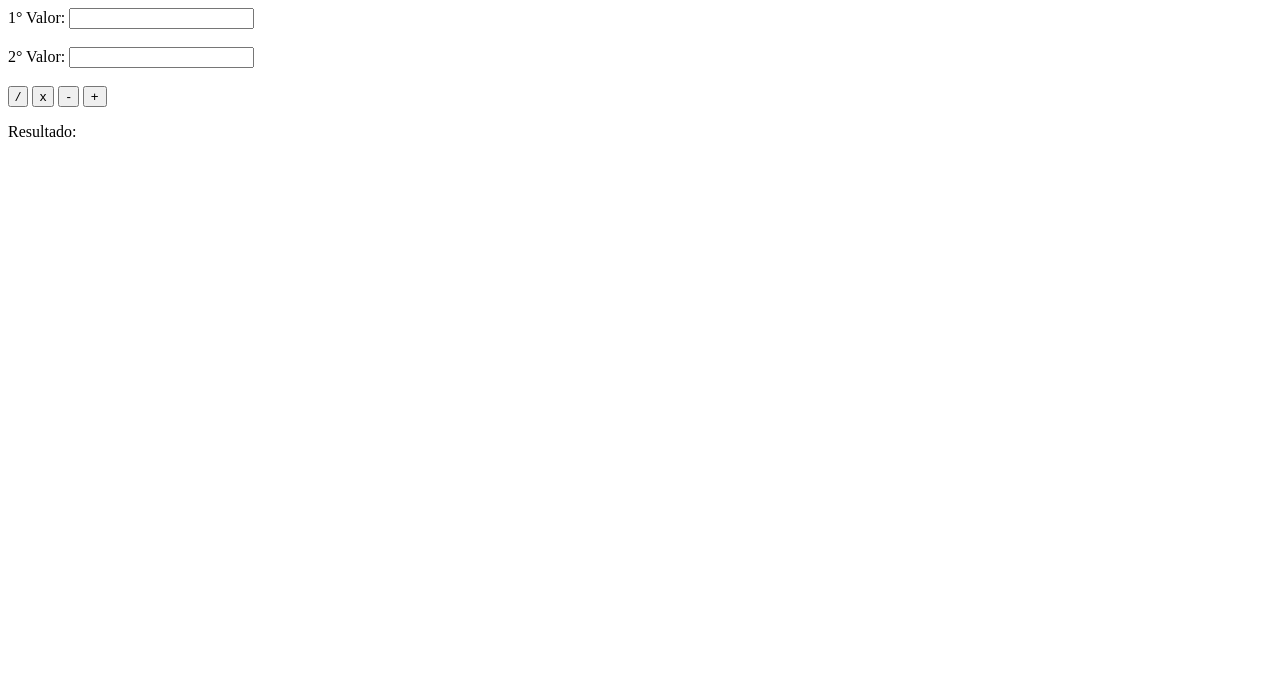
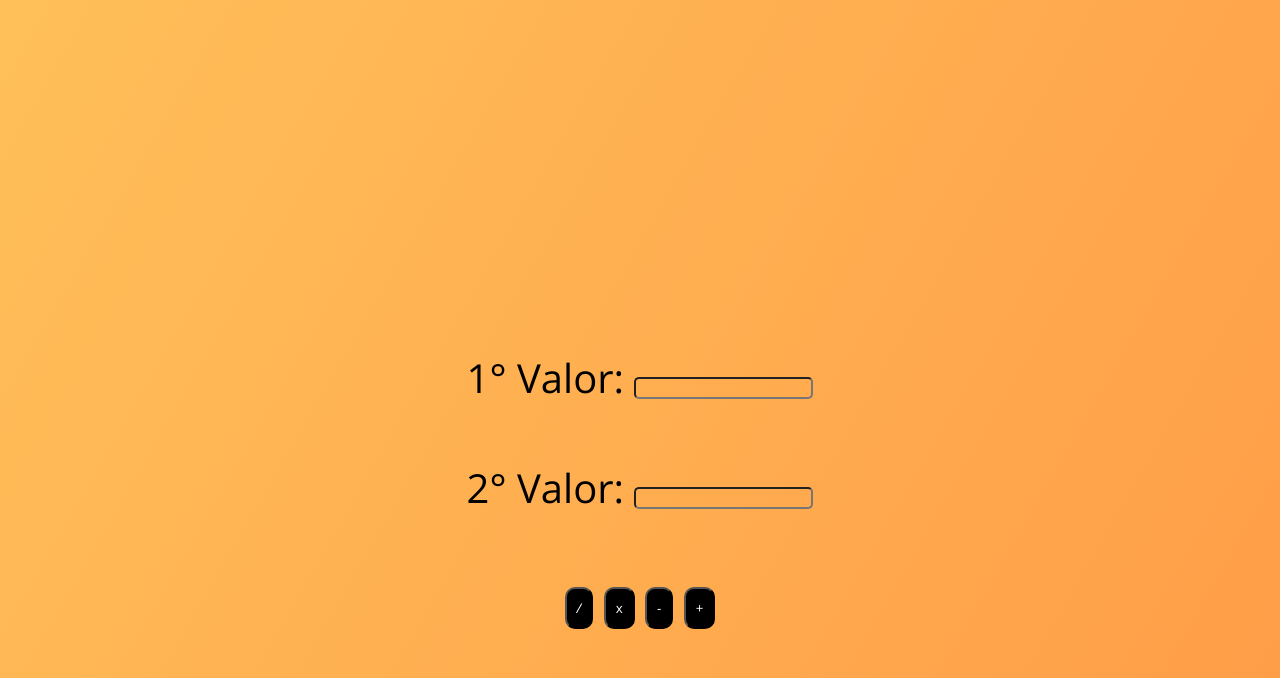
Before and after one commit to WillianMSdS/Atividade-Frank14, a plain HTML site: page index.html in a window 1280 px wide. Shown: the top 678 px of the page. Drawn offline with nearby package versions, Linux system fonts and the light colour scheme.

Commit message:
Atividade-Frank14

```diff
--- a/index.css
+++ b/index.css
@@ -0,0 +1,29 @@
+@import url('https://fonts.googleapis.com/css2?family=Open+Sans:ital,wght@0,300;0,400;0,500;0,600;0,700;0,800;1,300;1,400;1,500;1,600;1,700;1,800&family=Roboto:ital,wght@0,100;0,300;0,400;0,500;0,700;0,900;1,100;1,300;1,400;1,500;1,700;1,900&display=swap');
+
+*{
+    margin: 0;
+    padding: 0;
+    font-family: 'Open Sans', sans-serif;
+}
+
+body{
+    height: 100vh;
+    background: linear-gradient(120deg, #ffb43bd8, #ff8725da);
+    text-align: center;
+    align-items: center;
+    justify-content: center;
+    margin-top: 350px;
+    font-size: 40px;
+}
+
+input{
+    background-color: transparent;
+    border-radius: 5px;
+}
+
+button{
+    background-color: black;
+    color: white;
+    padding: 10px;
+    border-radius: 10px;
+}
--- a/index.html
+++ b/index.html
@@ -14,13 +14,15 @@
     2° Valor: <input type="number" id="n1"><br>
     <br>
 
-    <td><button class="btn especial" onclick="insert('/')"> <i class="fas fa-divide"> / </i> </button> </td>
+    <td><button class="btn especial" onclick="divisao()"> <i class="fas fa-divide"> / </i> </button> </td>
 
-    <td><button class="btn especial" onclick="insert('*')"> x </button> </td>
+    <td><button class="btn especial" onclick="multiplicacao()"> x </button> </td>
 
-    <td><button class="btn especial" onclick="insert('-')"> - </button> </td>
+    <td><button class="btn especial" onclick="subtrair()"> - </button> </td>
 
-    <td><button class="btn especial" onclick="insert('+')"> + </button> </td>
+    <td><button class="btn especial" onclick="somar()"> + </button> </td>
+
+<br><br>
 
     <p id="resultado">Resultado:</p>
 
--- a/index.js
+++ b/index.js
@@ -1,4 +1,4 @@
-function +() {
+function somar() {
     var n1 = Number(document.getElementById('n1').value)
     var n2 = Number(document.getElementById('n2').value)
     var conta = n1 + n2
```
